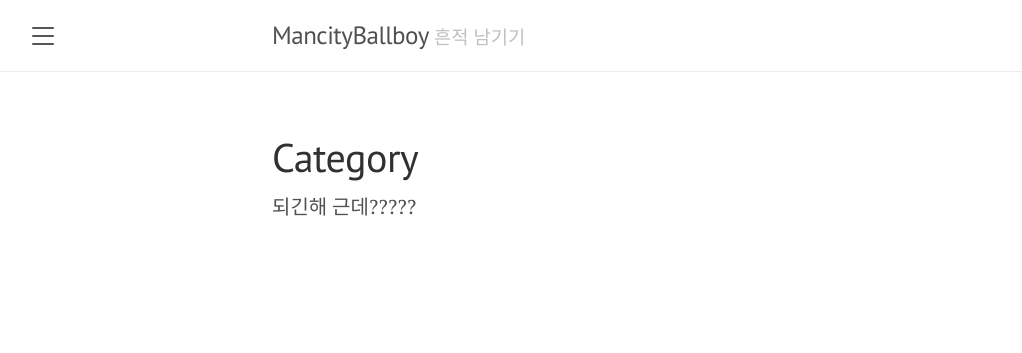
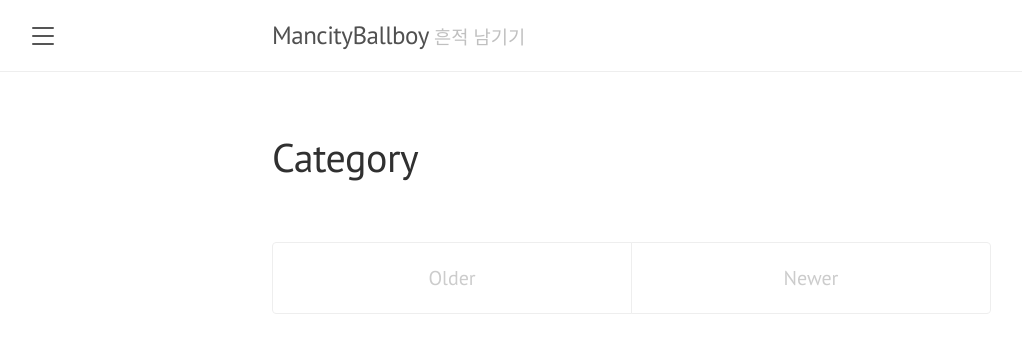
Before and after one commit to yhnb3/yhnb3.github.io, a Jekyll site: the page built from category.md, in a window 1280 px wide. Shown: the top 353 px of the page, without its empty margins (8-1030 px from the left). Built offline with Jekyll 4.4.1, drawn with Linux system fonts in a browser that asks for light colours.

Commit message:
make category:

```diff
--- a/category.md
+++ b/category.md
@@ -2,7 +2,35 @@
 layout: page
 title: Category
 ---
-{% for post in paginator.categories %}
-  <p>{{post.title}}<p>
-{% endfor %}
-<p>되긴해 근데?????</p>
+<div class="posts">
+  {% for post in paginator.categories %}
+  <div class="post">
+    <h1 class="post-title">
+      <a href="{{ post.url | absolute_url }}">
+        {{ post.title }}
+      </a>
+    </h1>
+
+    <span class="post-date">{{ post.date | date_to_string }}</span>
+
+    {{ post.content }}
+  </div>
+  {% endfor %}
+</div>
+
+<div class="pagination">
+  {% if paginator.next_page %}
+  <a class="pagination-item older" href="{{ paginator.next_page_path | absolute_url }}">Older</a>
+  {% else %}
+  <span class="pagination-item older">Older</span>
+  {% endif %}
+  {% if paginator.previous_page %}
+  {% if paginator.page == 2 %}
+  <a class="pagination-item newer" href="{{ '/' | absolute_url }}">Newer</a>
+  {% else %}
+  <a class="pagination-item newer" href="{{ paginator.previous_page_path | absolute_url }}">Newer</a>
+  {% endif %}
+  {% else %}
+  <span class="pagination-item newer">Newer</span>
+  {% endif %}
+</div>
```
